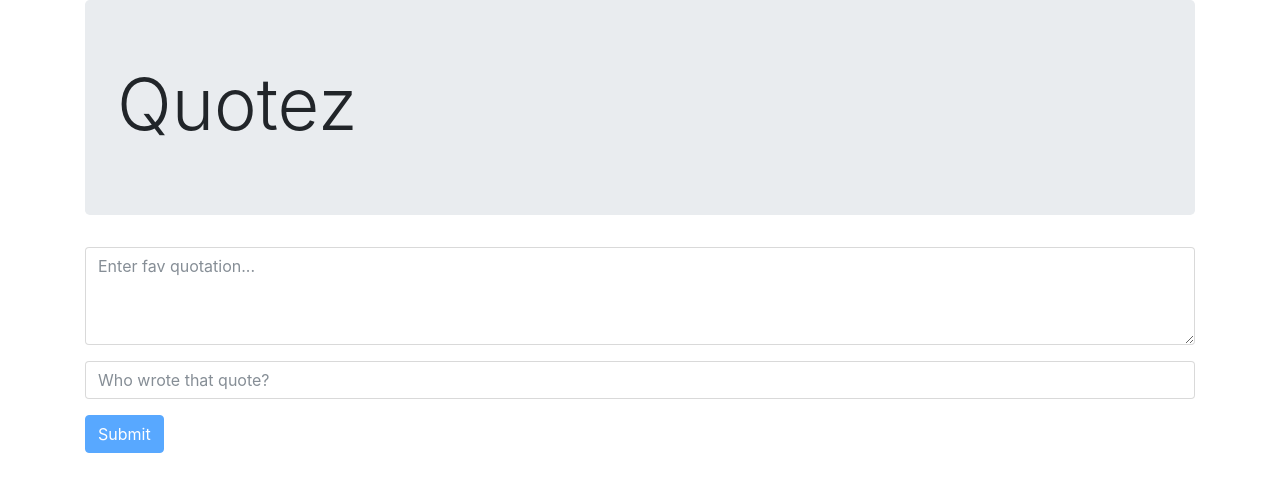
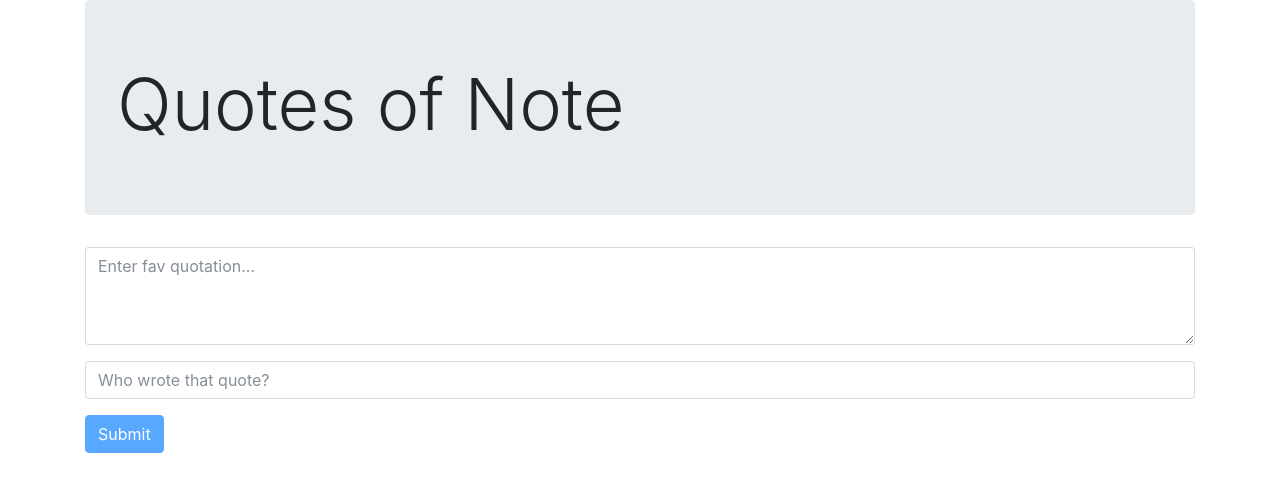
Before and after one commit to CDSeattleMEAN201710/lantz_warrick, an Angular app in the folder quote_ranks/quote-ranks-app/: page / in a window 1280 px wide. Shown: the top 492 px of the page. Built offline with nearby package versions, Linux system fonts and the light colour scheme.

Commit message:
implemented 'sort' pipe by setting changeDetection in @Component

```diff
--- a/quote_ranks/quote-ranks-app/src/app/quotes/quotes.component.html
+++ b/quote_ranks/quote-ranks-app/src/app/quotes/quotes.component.html
@@ -1,6 +1,6 @@
 <div class="container">
   <div class="jumbotron">
-    <h2 class="display-3">Quotez</h2>
+    <h2 class="display-3">Quotes of Note</h2>
   </div>
   <app-quote-create (add_quote)='create_quote($event)'></app-quote-create>
   <app-quote-list (upRank)='upRating(idx)' (downRank)='downRating(idx)' (destroyOne)='deleteOne(idx)' *ngFor='let quote of quotes | sort ; let idx = index' [this_quote]='quote'></app-quote-list>
--- a/quote_ranks/quote-ranks-app/src/app/quotes/quotes.component.ts
+++ b/quote_ranks/quote-ranks-app/src/app/quotes/quotes.component.ts
@@ -1,10 +1,12 @@
-import { Component, OnInit } from '@angular/core';
+import { Component, OnInit, ChangeDetectionStrategy } from '@angular/core';
 import { Quote } from './quote'
+
 
 @Component({
   selector: 'app-quotes',
   templateUrl: './quotes.component.html',
-  styleUrls: ['./quotes.component.css']
+  styleUrls: ['./quotes.component.css'],
+  changeDetection: ChangeDetectionStrategy.OnPush
 })
 export class QuotesComponent implements OnInit {
   quotes: Array<Quote>
--- a/quote_ranks/quote-ranks-app/src/app/quotes/sort.pipe.ts
+++ b/quote_ranks/quote-ranks-app/src/app/quotes/sort.pipe.ts
@@ -2,7 +2,8 @@ import { Pipe, PipeTransform } from '@angular/core';
 import { Quote } from './quote'
 
 @Pipe({
-  name: 'sort'
+  name: 'sort',
+  pure: false
 })
 export class SortPipe implements PipeTransform {
 
```
